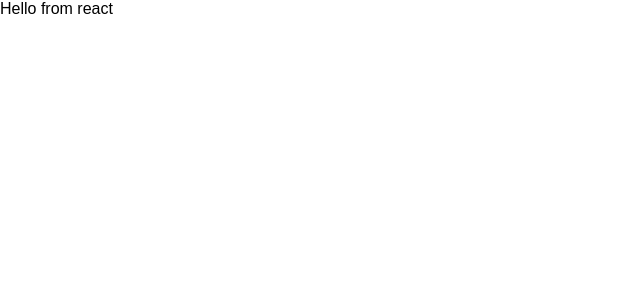
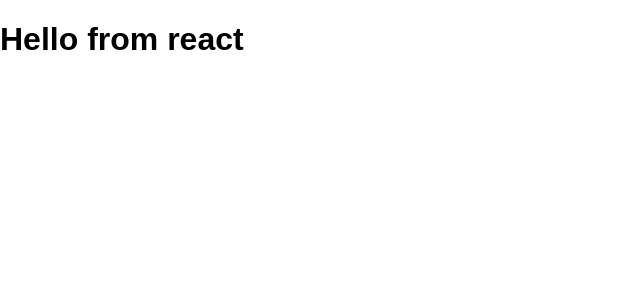
Before and after one commit to asadadi786/class2-bootcampreact-app, a React (Create React App) app: page / in a window 1280 px wide. Shown: the top 300 px of the page, without its empty margins (0-640 px from the left). Built offline with nearby package versions, Linux system fonts and the light colour scheme.

Commit message:
Update App.js

```diff
--- a/src/App.js
+++ b/src/App.js
@@ -6,7 +6,7 @@ class App extends Component {
   render() {
     return (
       <div >
-        Hello from react
+       <h1> Hello from react</h1>
               </div>
     );
   }
```
